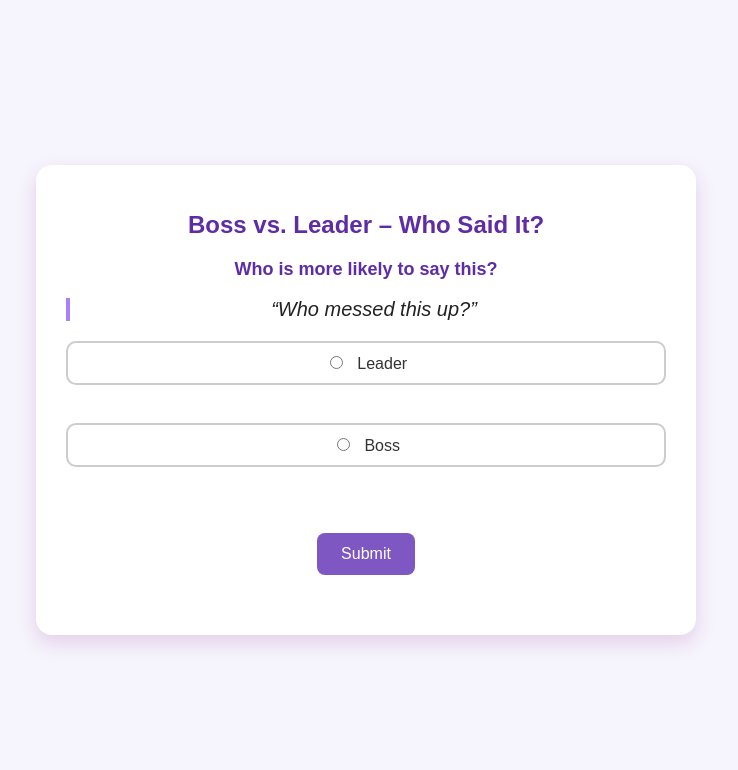
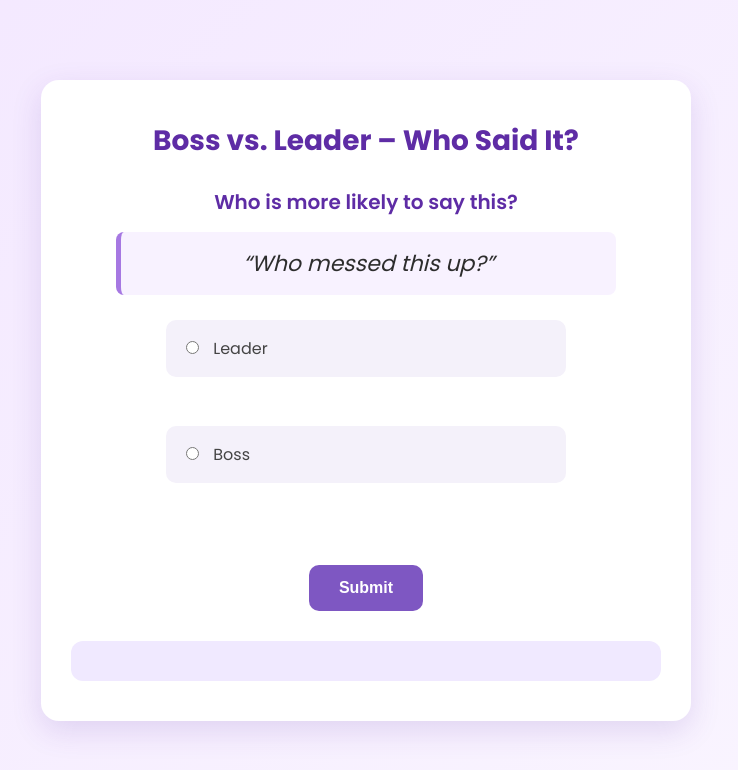
Before and after one commit to KameronM1/Leadervsbossquiz, a plain HTML site: page index.html in a window 1280 px wide. Shown: the whole page, without its empty margins (274-1012 px from the left). Drawn offline with Linux system fonts and the light colour scheme.

Commit message:
Update styles.css

```diff
--- a/styles.css
+++ b/styles.css
@@ -1,59 +1,78 @@
+@import url('https://fonts.googleapis.com/css2?family=Poppins:wght@400;600;700&display=swap');
+
+/* Base Reset */
+* {
+  box-sizing: border-box;
+  margin: 0;
+  padding: 0;
+}
+
 body {
   font-family: 'Poppins', sans-serif;
-  background: #f6f4fc;
+  background: linear-gradient(135deg, #f3e7ff 0%, #faf6ff 100%);
   color: #333;
-  margin: 0;
-  padding: 0;
+  min-height: 100vh;
   display: flex;
   justify-content: center;
   align-items: center;
-  min-height: 100vh;
+  padding: 40px 20px;
 }
 
 .quiz-container {
-  background: #ffffff;
-  padding: 30px;
-  max-width: 600px;
-  width: 90%;
-  box-shadow: 0 8px 20px rgba(128, 0, 128, 0.15);
-  border-radius: 16px;
+  background: #fff;
+  padding: 40px 30px;
+  max-width: 650px;
+  width: 100%;
+  border-radius: 18px;
+  box-shadow: 0 10px 30px rgba(94, 44, 165, 0.15);
   text-align: center;
+  animation: fadeIn 0.8s ease-in-out;
 }
 
 h1 {
-  font-size: 24px;
+  font-size: 28px;
   color: #5e2ca5;
-  margin-bottom: 20px;
+  margin-bottom: 25px;
+  font-weight: 700;
 }
 
 .question p {
-  font-weight: bold;
-  font-size: 18px;
+  font-weight: 600;
+  font-size: 20px;
   color: #5e2ca5;
+  margin-bottom: 10px;
 }
 
 blockquote {
   font-style: italic;
-  font-size: 20px;
-  margin: 10px 0 20px;
-  color: #222;
-  border-left: 4px solid #aa80ff;
-  padding-left: 12px;
+  font-size: 22px;
+  margin: 15px auto 25px;
+  padding: 15px 20px;
+  background-color: #f8f2ff;
+  border-left: 5px solid #a678e2;
+  border-radius: 8px;
+  color: #2d2d2d;
+  max-width: 500px;
 }
 
 label {
   display: block;
-  margin: 10px 0;
+  background: #f4f1fa;
+  margin: 12px auto;
+  padding: 14px 18px;
+  border-radius: 10px;
+  border: 2px solid transparent;
+  width: 100%;
+  max-width: 400px;
+  cursor: pointer;
   font-size: 16px;
-  cursor: pointer;
-  padding: 10px;
-  border: 2px solid #ccc;
-  border-radius: 10px;
-  transition: 0.3s ease;
+  transition: all 0.25s ease;
+  color: #444;
+  text-align: left;
 }
 
 label:hover {
-  background-color: #f0eaff;
+  background-color: #ece4ff;
   border-color: #aa80ff;
 }
 
@@ -65,9 +84,10 @@ button {
   background-color: #7e57c2;
   color: white;
   border: none;
-  padding: 12px 24px;
-  border-radius: 8px;
+  padding: 14px 30px;
+  border-radius: 10px;
   font-size: 16px;
+  font-weight: 600;
   cursor: pointer;
   transition: background-color 0.3s ease;
   margin-top: 20px;
@@ -81,28 +101,67 @@ button:hover {
   margin-top: 30px;
   font-size: 18px;
   color: #333;
+  background: #f0e9ff;
+  padding: 20px;
+  border-radius: 12px;
+  text-align: left;
+  animation: fadeIn 0.8s ease-in-out;
+}
+
+.result h2 {
+  color: #5e2ca5;
+  margin-bottom: 10px;
 }
 
 .result ul {
-  text-align: left;
+  list-style-type: disc;
   padding-left: 20px;
-  list-style-type: disc;
+  margin-top: 10px;
+}
+
+.result li {
+  margin-bottom: 8px;
+  line-height: 1.5;
+}
+
+#restartBtn {
+  margin-top: 25px;
+  padding: 12px 28px;
+  background-color: #6a1b9a;
+  color: white;
+  border: none;
+  border-radius: 8px;
+  font-size: 15px;
+  font-weight: 600;
+  transition: background-color 0.3s ease;
+}
+
+#restartBtn:hover {
+  background-color: #4a148c;
 }
 
 @media (max-width: 600px) {
   .quiz-container {
-    padding: 20px;
+    padding: 25px 20px;
   }
 
   h1 {
-    font-size: 20px;
+    font-size: 22px;
   }
 
   .question p, blockquote {
-    font-size: 16px;
+    font-size: 18px;
   }
 
-  button {
+  label {
+    font-size: 15px;
+  }
+
+  button, #restartBtn {
     width: 100%;
   }
 }
+
+@keyframes fadeIn {
+  from { opacity: 0; transform: translateY(20px); }
+  to { opacity: 1; transform: translateY(0); }
```
